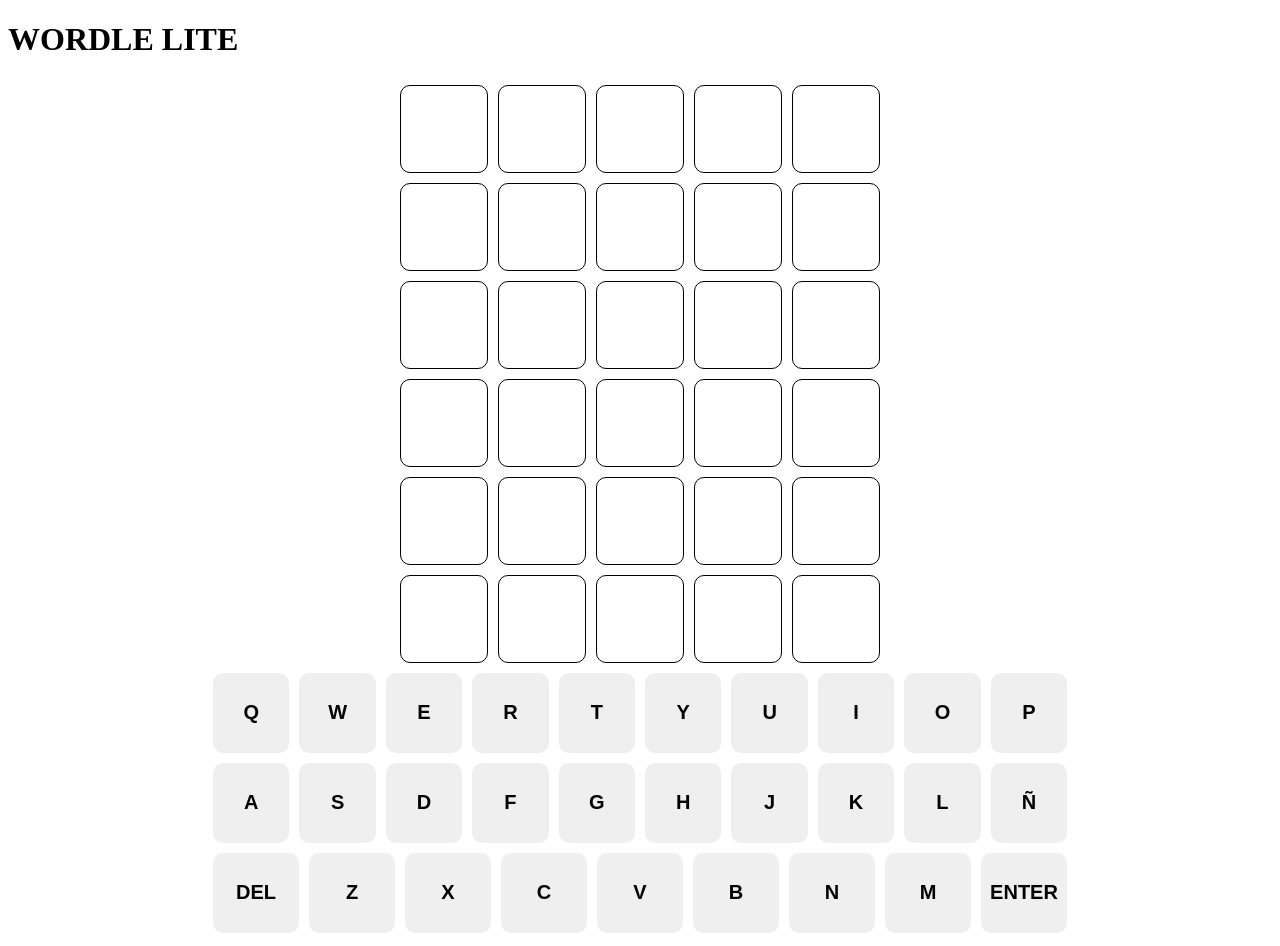
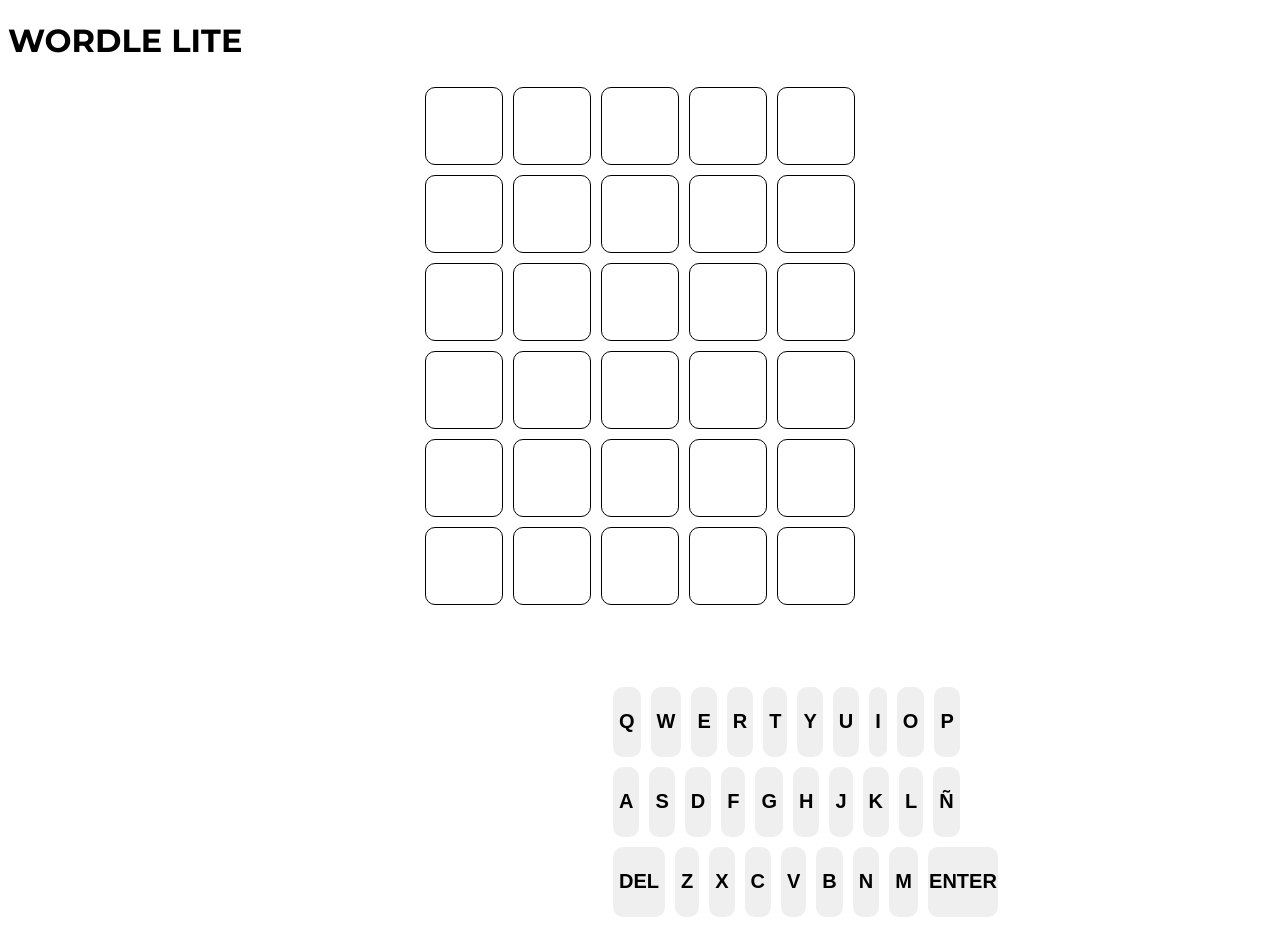
Before and after one commit to aldosan007/mywordle, a plain HTML site: page index.html in a window 1280 px wide. Drawn offline with Linux system fonts and the light colour scheme.

Commit message:
Add files via upload

```diff
--- a/style.css
+++ b/style.css
@@ -1,7 +1,9 @@
+@import url('https://fonts.googleapis.com/css2?family=Montserrat:wght@400;700&display=swap');
+
 button {
     display: flex;
-    width: 80px;
-    height: 80px;
+    width: 70px;
+    height: 70px;
     text-transform: uppercase;
     font-size: 20px;
     font-weight: bold;
@@ -26,15 +28,17 @@ button:hover {
 .matriz {
     display: flex;
     flex-direction: column;
-    padding-left: 200px;
-    padding-right: 200px;
-    background-color: white;
+    padding-left: 600px;
+    padding-right: 600px;
+    background-color: #FFFFFF;
 }
 
 .fila-letras {
     display: flex;
     justify-content: stretch;
     flex-direction: row;
+    font-family: 'Montana',serif;
+    font-style: bold;
 }
 
 .fila {
@@ -43,9 +47,14 @@ button:hover {
 
 .caja {
   border: 1px solid black;
-  width: 80px;
-  height: 80px;
+  width: 70px;
+  height: 70px;
   border-radius: 10px;
   margin: 5px;
   padding: 3px;
 }
+
+h1 {
+    font-family: 'Montserrat', sans-serif;
+    font-style: semibold;
+}
```
Also changed, not shown: index.html (+5 -1 lines).
